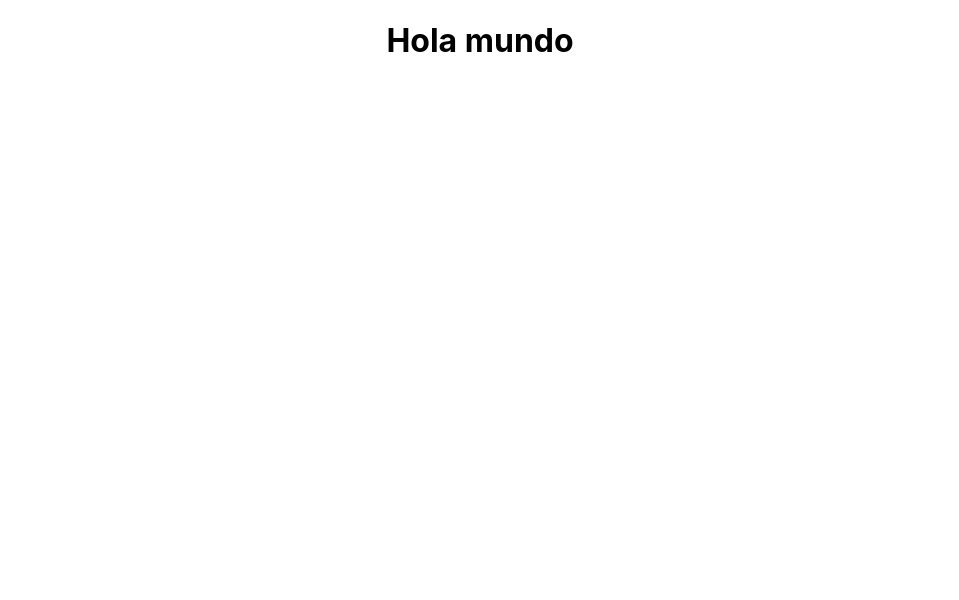
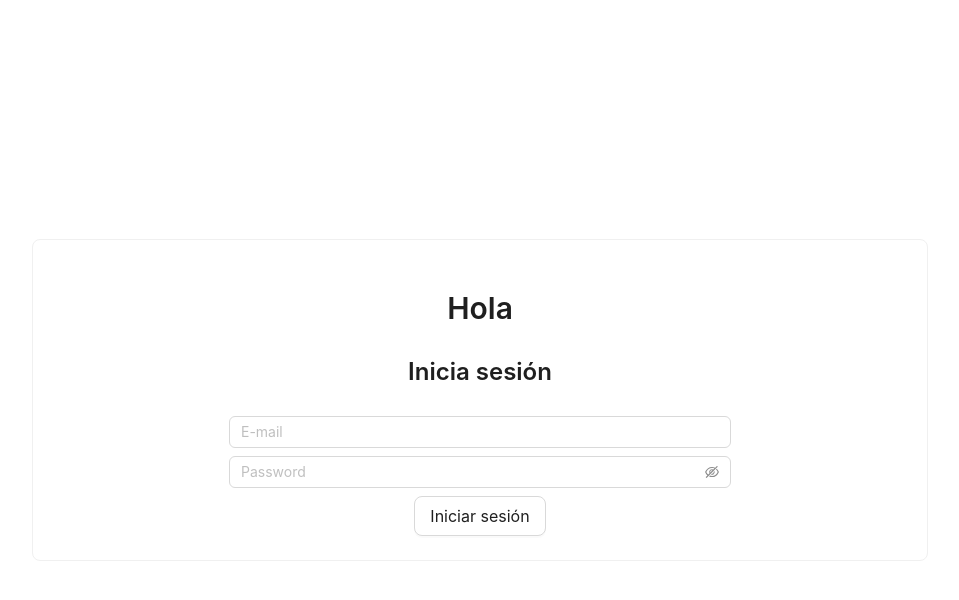
Before and after one commit to Isaakavo/jet-expenses-web, a React (Create React App) app: page / in a window 1280 px wide. Shown: the top 600 px of the page, without its empty margins (160-1119 px from the left). Built offline with nearby package versions, Linux system fonts and the light colour scheme.

Commit message:
feat: login a context working

```diff
--- a/package.json
+++ b/package.json
@@ -10,6 +10,8 @@
     "@types/node": "^16.18.12",
     "@types/react": "^18.0.28",
     "@types/react-dom": "^18.0.10",
+    "antd": "^5.2.0",
+    "axios": "^1.3.2",
     "react": "^18.2.0",
     "react-dom": "^18.2.0",
     "react-scripts": "5.0.1",
--- a/src/components/App.tsx
+++ b/src/components/App.tsx
@@ -1,13 +1,30 @@
-import React from 'react';
-import logo from './logo.svg';
+import { AuthenticationResult } from 'models/AuthenticationResult';
+import React, { Dispatch, SetStateAction } from 'react';
 import './App.css';
+import { Login } from './Login';
 
-function App() {
+export type InitialVal = {
+  authenticationState: AuthenticationResult | null;
+  setAuthenticationState: (state: AuthenticationResult | null) => void;
+};
+
+export const LoginContext = React.createContext<InitialVal>({
+  authenticationState: null,
+  setAuthenticationState: (state: AuthenticationResult | null) => {},
+});
+
+export const App = () => {
+  const [authenticationState, setAuthenticationState] =
+    React.useState<AuthenticationResult | null>(null);
+
   return (
-    <div className="App">
-      <h1>Hola mundo</h1>
-    </div>
+    <LoginContext.Provider
+      value={{
+        authenticationState,
+        setAuthenticationState,
+      }}
+    >
+      <Login />
+    </LoginContext.Provider>
   );
-}
-
-export default App;
+};
--- /dev/null
+++ b/src/components/Login/index.ts
@@ -0,0 +1 @@
+export { Login } from './login'
--- /dev/null
+++ b/src/components/Login/login.css
@@ -0,0 +1,26 @@
+.main-container {
+  display: flex;
+  flex-direction: column;
+  position: absolute;
+  justify-content: center;
+  width: 70%;
+  height: 70%;
+  left: 50%;
+  top: 50%;
+  -webkit-transform: translate(-50%, -50%);
+  transform: translate(-50%, -50%);
+}
+
+@media screen and (max-width: 950px) {
+  .main-container {
+    width: 100%;
+  }
+}
+
+.text {
+  text-align: center;
+}
+
+.margin-top {
+  margin: 0.5rem 0;
+}
--- /dev/null
+++ b/src/components/Login/login.tsx
@@ -0,0 +1,93 @@
+import React from 'react';
+import { Card, Button, Col, Typography, Input, Row } from 'antd';
+import './login.css';
+import axios from 'axios';
+import { AuthenticationResult } from '../../models/AuthenticationResult';
+import { LoginContext } from '../App';
+
+const { Title } = Typography;
+
+export const Login: React.FC = () => {
+  const [loginState, setLoginState] = React.useState<{
+    email: '';
+    password: '';
+  }>({
+    email: '',
+    password: '',
+  });
+  const { setAuthenticationState } = React.useContext(LoginContext);
+
+  const handleOnChange = (e: React.ChangeEvent<HTMLInputElement>) => {
+    setLoginState({
+      ...loginState,
+      [e.target.name]: e.target.value,
+    });
+  };
+
+  const onClickHandle = async () => {
+    const axiosConf = {
+      headers: {
+        'X-Amz-Target': 'AWSCognitoIdentityProviderService.InitiateAuth',
+        'Content-Type': 'application/x-amz-json-1.1',
+      },
+    };
+    const data = {
+      AuthParameters: {
+        USERNAME: loginState.email,
+        PASSWORD: loginState.password,
+      },
+      AuthFlow: 'USER_PASSWORD_AUTH',
+      ClientId: '25oksgjnl258639r4cvp4nl0v2',
+    };
+    const resp = await axios.post(
+      'https://cognito-idp.us-east-2.amazonaws.com/',
+      data,
+      axiosConf
+    );
+    const authenticationResult = new AuthenticationResult(
+      resp.data.AuthenticationResult
+    );
+    setAuthenticationState(authenticationResult);
+  };
+
+  return (
+    <section className='main-container'>
+      <Card>
+        <Row justify={'center'} align='middle'>
+          <Col>
+            <Title className='text' level={2}>
+              Hola
+            </Title>
+            <Title className='text' level={3}>
+              Inicia sesión
+            </Title>
+          </Col>
+        </Row>
+        <Row className='margin-top' justify={'center'}>
+          <Col>
+            <Input
+              name='email'
+              className='margin-top'
+              placeholder='E-mail'
+              value={loginState.email}
+              onChange={handleOnChange}
+            />
+            <Input.Password
+              name='password'
+              placeholder='Password'
+              value={loginState.password}
+              onChange={handleOnChange}
+            />
+          </Col>
+        </Row>
+        <Row justify={'center'}>
+          <Col>
+            <Button size={'large'} onClick={onClickHandle}>
+              Iniciar sesión
+            </Button>
+          </Col>
+        </Row>
+      </Card>
+    </section>
+  );
+};
--- a/src/index.tsx
+++ b/src/index.tsx
@@ -1,7 +1,7 @@
 import React from 'react';
 import ReactDOM from 'react-dom/client';
 import './index.css';
-import App from './components/App';
+import { App } from '../src/components/App';
 import reportWebVitals from './reportWebVitals';
 
 const root = ReactDOM.createRoot(
--- /dev/null
+++ b/src/models/AuthenticationResult.ts
@@ -0,0 +1,17 @@
+export class AuthenticationResult {
+  AccessToken!: string;
+  ExpiresIn!: number;
+  IdToken!: string;
+  RefreshToken!: string;
+  TokenType!: string;
+
+  constructor(jsonObj?: AuthenticationResult) {
+    if(jsonObj) {
+      this.AccessToken = jsonObj.AccessToken;
+      this.ExpiresIn = jsonObj.ExpiresIn;
+      this.IdToken = jsonObj.IdToken;
+      this.RefreshToken = jsonObj.RefreshToken;
+      this.TokenType = jsonObj.TokenType;
+    }
+  }
+}
--- a/tsconfig.json
+++ b/tsconfig.json
@@ -1,5 +1,7 @@
 {
   "compilerOptions": {
+    "baseUrl": "./src",
+    "checkJs": true,
     "target": "es5",
     "lib": [
       "dom",
@@ -21,6 +23,6 @@
     "jsx": "react-jsx"
   },
   "include": [
-    "src/*"
+    "src"
   ]
 }
```
Also changed, not shown: 2 other files (tests, documents, lock files or other folders).
